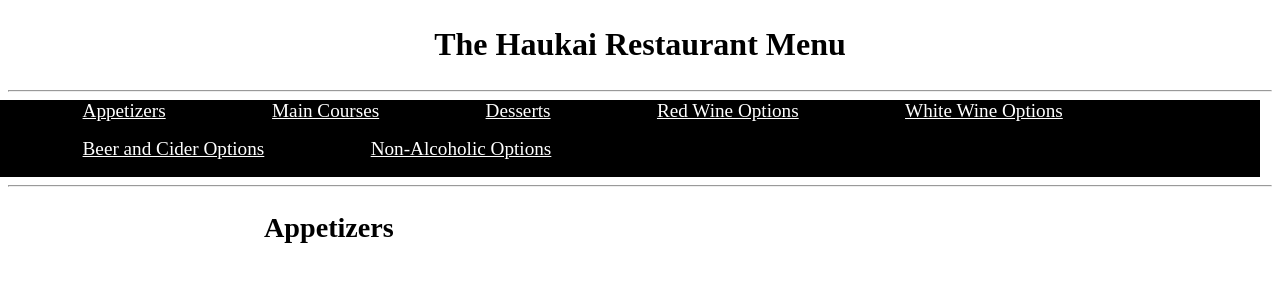
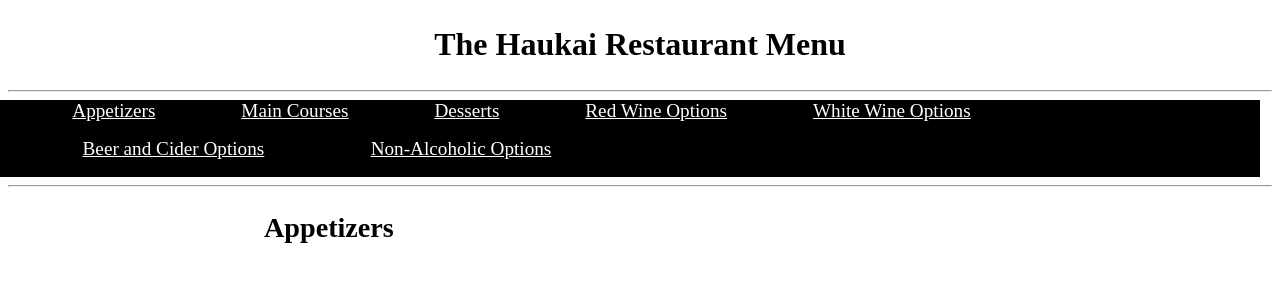
Before and after one commit to CeliaEva98/CeliaEva98.github.io, a PHP site: page /menu.html in a window 1280 px wide. Shown: the part 229-513 px from the top of the page. Run offline with PHP 8.4, Linux system fonts and the light colour scheme.

Commit message:
menu changes

```diff
--- a/styles/styles.css
+++ b/styles/styles.css
@@ -379,7 +379,7 @@ h4 {
     display: inline;
     font-size: 1.5vw;
     text-align: right;
-    margin: 4vw;
+    margin: 3.2vw;
     color: white;
 }
 
```
